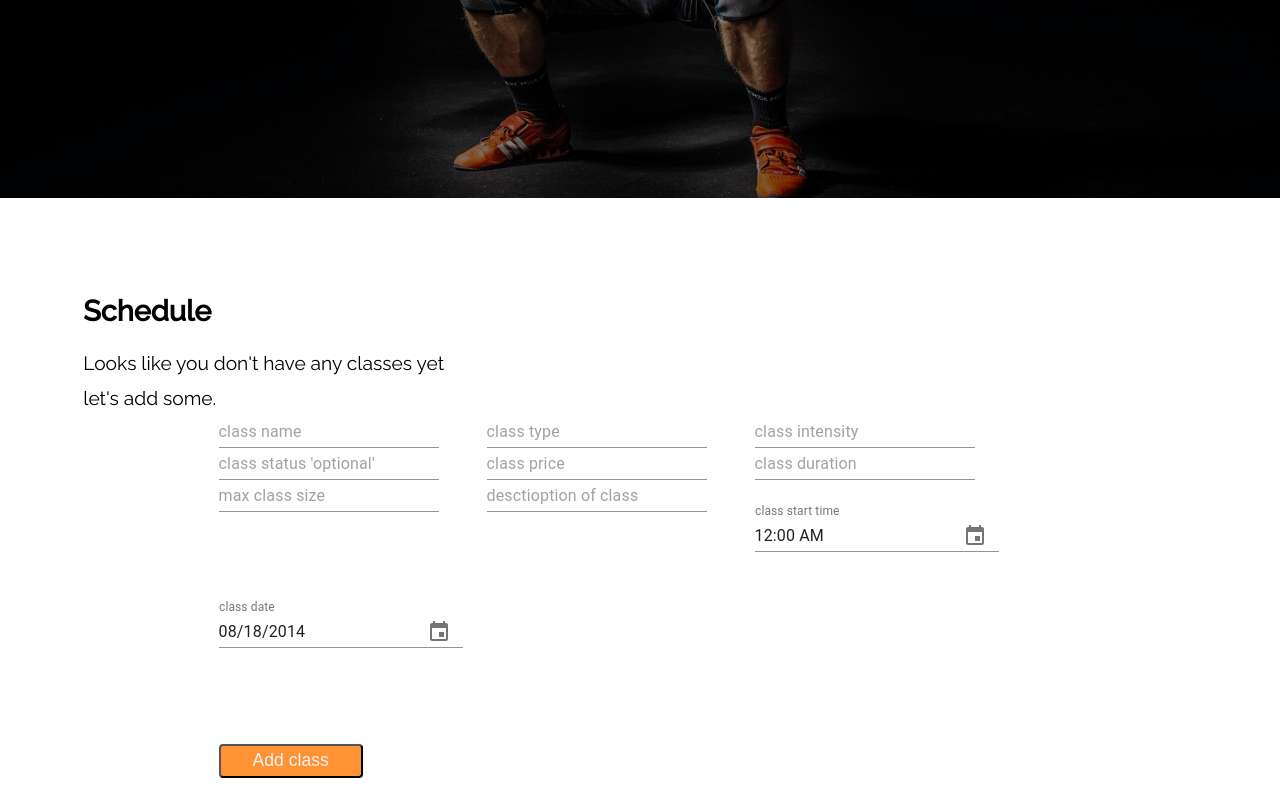
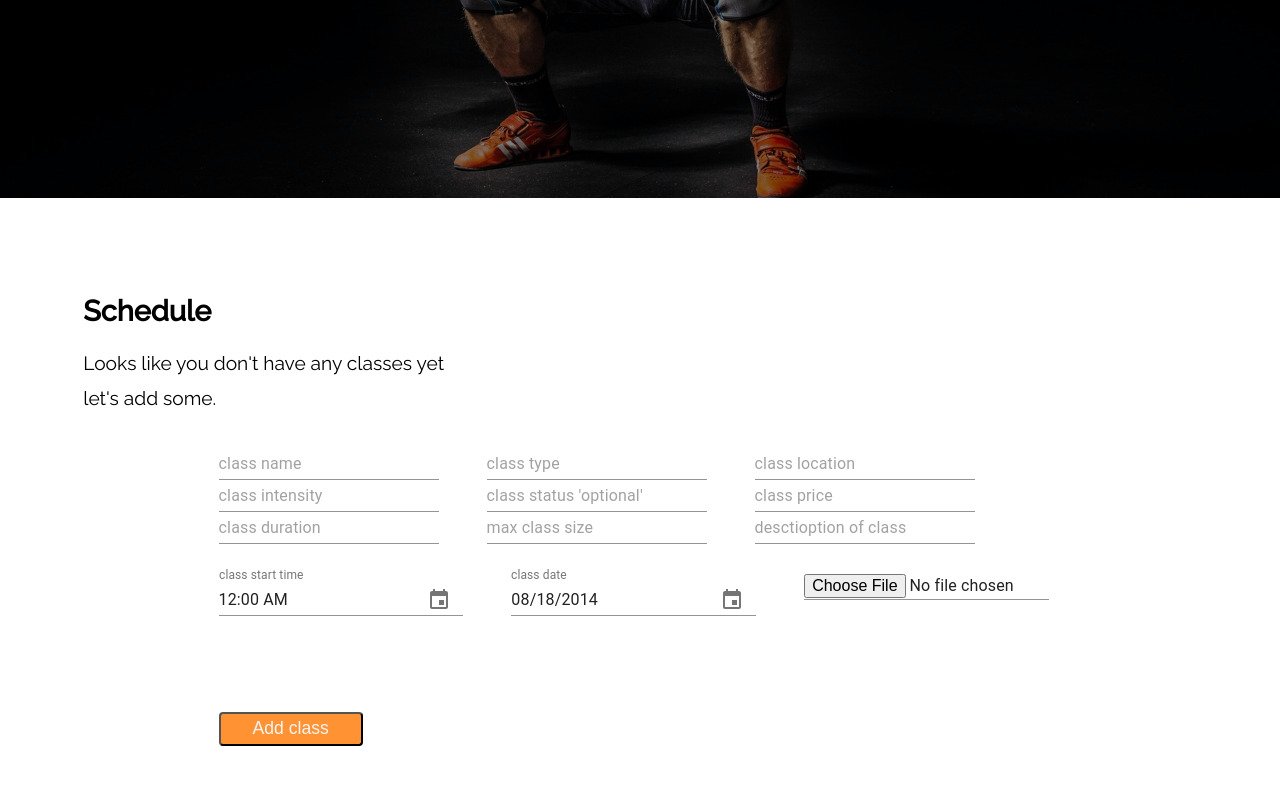
Before and after one commit to Build-Week-Anywhere-Fitness-04/front-end, a React (Create React App) app in the folder client/: page /account/instructor in a window 1280 px wide. Shown: the part 402-1199 px from the top of the page. Built offline with nearby package versions, Linux system fonts and the light colour scheme; no server answers; sample sign-in values are in the browser's storage.

Commit message:
instructor now able to create classses

```diff
--- a/client/src/components/Login.js
+++ b/client/src/components/Login.js
@@ -86,8 +86,8 @@ function Login() {
         .post("/api/auth/instructors/login", loginValues)
         .then((res) => {
           console.log(res);
-          dispatch({ type: "SAVE_USER_ID", payload: res.data.id });
           localStorage.setItem("token", JSON.stringify(res.data.token));
+          localStorage.setItem("id", JSON.stringify(res.data.id));
           history.push("/account/instructor");
         })
         .catch((err) => {
@@ -98,6 +98,7 @@ function Login() {
         .post("/api/auth/clients/login", loginValues)
         .then((res) => {
           localStorage.setItem("token", JSON.stringify(res.data.token));
+          localStorage.setItem("id", JSON.stringify(res.data.id));
           history.push("/account/client");
         })
         .catch((err) => {
--- a/client/src/components/protectedApp/Client/ClientHomepage.js
+++ b/client/src/components/protectedApp/Client/ClientHomepage.js
@@ -8,7 +8,7 @@ const ClientHomePage = () => {
   const reducer = useSelector((state) => ({
     ...state,
   }));
-  //   console.log("reducer here", reducer.useReducer);
+  //   console.log("reducer here", reducer.clientReducer);
   return (
     <div>
       <Navbar />
--- a/client/src/components/protectedApp/instructor/AddClassesForm.js
+++ b/client/src/components/protectedApp/instructor/AddClassesForm.js
@@ -1,4 +1,5 @@
-import React, { useState } from "react";
+import React, { useState, useEffect } from "react";
+import { useDispatch, useSelector } from "react-redux";
 import { Formik, Form, Field } from "formik";
 import * as yup from "yup";
 import axios from "axios";
@@ -39,10 +40,26 @@ const validationSchema = yup.object().shape({
 const getTime = new Date().toLocaleDateString();
 
 const AddClassesForm = () => {
+  const dispatch = useDispatch();
+  const reducer = useSelector((state) => ({
+    ...state,
+  }));
   const [selectedTime, setSelectedTime] = useState(getTime);
   const [selectedDate, setSelectedDate] = useState(
     new Date("2014-08-18T21:11:54")
   );
+
+  useEffect(() => {
+    const id = JSON.parse(localStorage.getItem("id"));
+    console.log(id);
+    if (id) {
+      dispatch({ type: "SAVE_INSTRUCTOR_ID", payload: id });
+    }
+  }, []);
+
+  const { instructorID } = reducer.userReducer;
+  console.log("instructor here ", instructorID);
+
   const [img, setImg] = useState("");
   const classes = useStyles();
 
@@ -78,6 +95,7 @@ const AddClassesForm = () => {
         initialValues={{
           name: "",
           type: "",
+          location: "",
           start_time: "",
           intensity: "",
           status: "",
@@ -91,25 +109,39 @@ const AddClassesForm = () => {
           const {
             name,
             type,
+            location,
             start_time,
             intensity,
             price,
             duration,
             max_class_size,
             description,
+            image_url,
           } = values;
           const newValues = {
             name,
             type,
+            location,
             start_time: datesFormatted,
             intensity,
             price,
             duration,
             max_class_size,
             description,
+            image_url: img,
           };
           console.log(newValues);
-
+          dispatch("POSTING_DATA");
+          axiosWithAuth()
+            .post(`/api/instructors/${instructorID}/classes`, newValues)
+            .then((res) => {
+              console.log(res);
+              dispatch({ type: "SAVING_POSTED_DATA", payload: res.data });
+            })
+            .catch((err) => {
+              console.log(err);
+              dispatch({ type: "POSTED_ERROR", payload: err });
+            });
           resetForm();
         }}
       >
@@ -124,13 +156,21 @@ const AddClassesForm = () => {
                 as={TextField}
               />
             </label>
-
             <label htmlFor="type">
               <Field
                 type="text"
                 id="type"
                 name="type"
                 placeholder="class type"
+                as={TextField}
+              />
+            </label>
+            <label htmlFor="location">
+              <Field
+                type="text"
+                id="location"
+                name="location"
+                placeholder="class location"
                 as={TextField}
               />
             </label>
@@ -188,7 +228,6 @@ const AddClassesForm = () => {
                 as={TextField}
               />
             </label>
-
             <MuiPickersUtilsProvider utils={DateFnsUtils}>
               <KeyboardTimePicker
                 className="time-picker"
@@ -214,6 +253,13 @@ const AddClassesForm = () => {
                 }}
               />
             </MuiPickersUtilsProvider>
+            <Field
+              className="file"
+              type="file"
+              name="file"
+              onChange={uploadImage}
+              as={TextField}
+            />
 
             <div className="btn-add">
               <button type="submit">Add class</button>
@@ -226,11 +272,3 @@ const AddClassesForm = () => {
 };
 
 export default AddClassesForm;
-
-// <Field
-//   className="file"
-//   type="file"
-//   name="file"
-//   onChange={uploadImage}
-//   as={TextField}
-// />;
--- a/client/src/components/protectedApp/instructor/InstructorHomePage.js
+++ b/client/src/components/protectedApp/instructor/InstructorHomePage.js
@@ -7,7 +7,7 @@ const InstructionHomePage = () => {
   const reducer = useSelector((state) => ({
     ...state,
   }));
-  console.log("reducer here", reducer.userReducer);
+  //   console.log("reducer here", reducer.userReducer);
 
   return (
     <div>
--- /dev/null
+++ b/client/src/reducers/clientReducer.js
@@ -0,0 +1,13 @@
+import { initialValues } from "./initialValues";
+
+export const clientReducer = (state = initialValues, action) => {
+  switch (action.type) {
+    case "SAVE_CLIENT_ID":
+      return {
+        ...state,
+        clientID: action.payload,
+      };
+    default:
+      return state;
+  }
+};
--- a/client/src/reducers/index.js
+++ b/client/src/reducers/index.js
@@ -1,7 +1,9 @@
 /// react II only
 import { combineReducers } from "redux";
 import { userReducer } from "./userReducer";
+import { clientReducer } from "./clientReducer";
 
 export const rootReducer = combineReducers({
   userReducer,
+  clientReducer,
 });
--- /dev/null
+++ b/client/src/reducers/initialValues.js
@@ -0,0 +1,7 @@
+export const initialValues = {
+  clientID: 0,
+  instructorID: 0,
+  loading: false,
+  instructorClass: [],
+  error: "",
+};
--- a/client/src/reducers/userReducer.js
+++ b/client/src/reducers/userReducer.js
@@ -1,18 +1,29 @@
 /// react II only
-const initalValue = {
-  clientID: 0,
-  instructorID: 0,
-  loading: false,
-  data: [],
-  error: "",
-};
+import { initialValues } from "./initialValues";
 
-export const userReducer = (state = initalValue, action) => {
+export const userReducer = (state = initialValues, action) => {
   switch (action.type) {
-    case "SAVE_USER_ID":
+    case "SAVE_INSTRUCTOR_ID":
+      // const id = JSON.parse(localStorage.getItem("id"));
       return {
         ...state,
         instructorID: action.payload,
+      };
+    case "POSTING_DATA":
+      return {
+        ...state,
+        loading: true,
+      };
+    case "SAVING_POSTED_DATA":
+      return {
+        ...state,
+        loading: false,
+        instructorClass: [...state.instructorClass, action.payload],
+      };
+    case "POSTED_ERROR":
+      return {
+        ...state,
+        loading: false,
       };
     default:
       return state;
```
